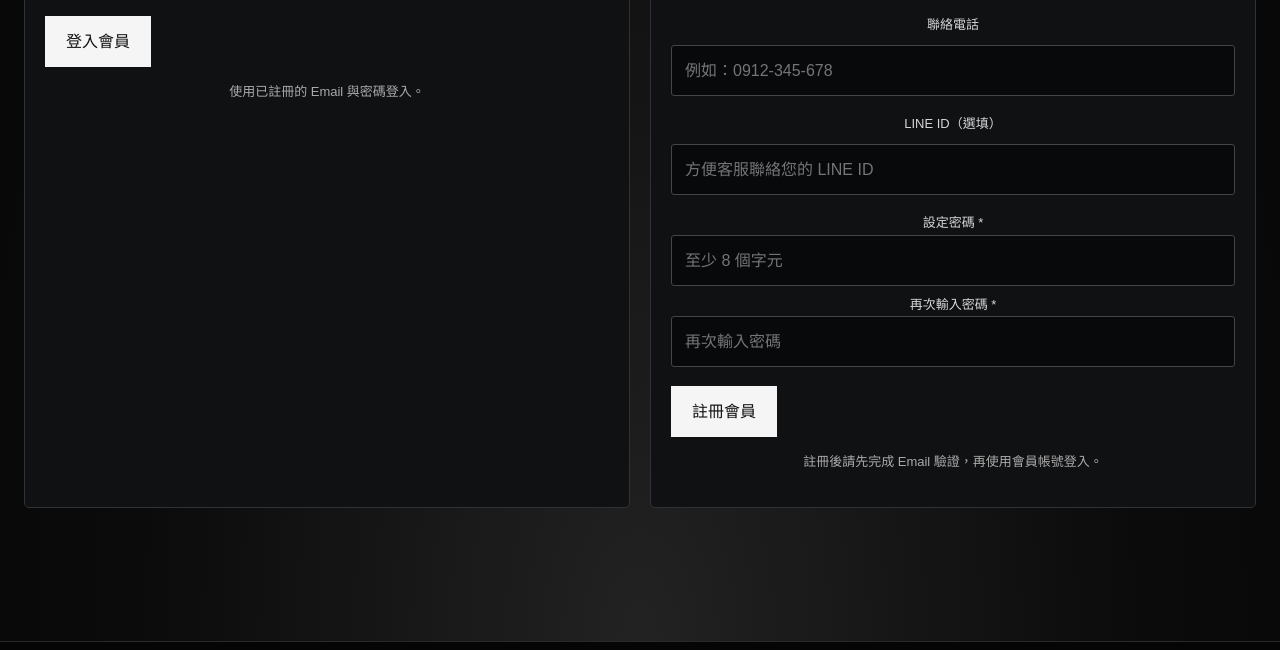
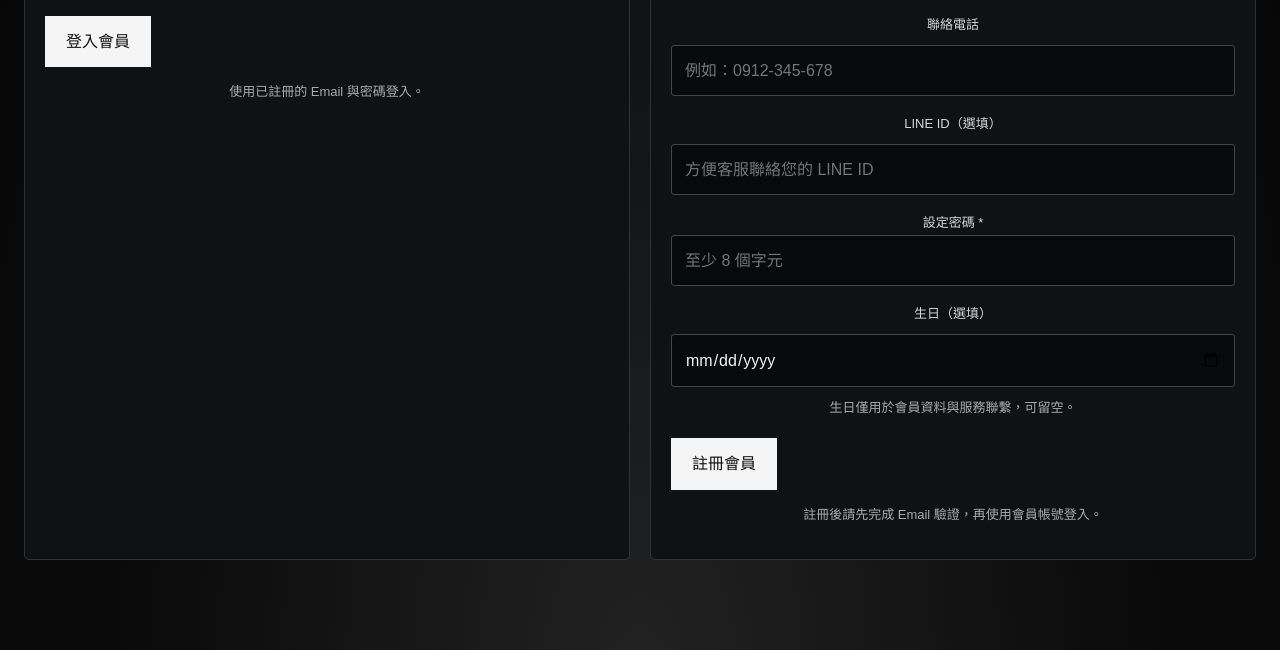
Before and after one commit to ccwll0530-book15/sanshi-film-website, a plain HTML site: page index.html in a window 1280 px wide. Shown: the part 7631-8281 px from the top of the page. Drawn offline with nearby package versions, Linux system fonts and the light colour scheme; no server answers.

Commit message:
修正會員中心註冊登入畫面顯示

```diff
--- a/index.html
+++ b/index.html
@@ -886,6 +886,11 @@
   <h2>三氏影視會員中心</h2>
   <p>註冊會員後，可使用同一個帳號查看自己的客製化商品訂單、報價及後續服務紀錄。</p>
 
+  <div id="member-admin-notice" class="member-card" hidden aria-live="polite">
+    <h3>目前登入的是管理員帳號</h3>
+    <p>會員登入與註冊表單仍會顯示。為保護管理員工作階段，管理員登入時不能直接提交一般會員登入／註冊；請使用未登入管理員的瀏覽器或無痕視窗進行顧客測試。</p>
+  </div>
+
   <div id="member-auth-panel">
     <div class="member-center-grid">
       <article class="member-card">
@@ -913,10 +918,11 @@
           <input id="member-line-id" type="text" maxlength="100" placeholder="方便客服聯絡您的 LINE ID">
           <div id="member-register-password-fields">
             <label for="member-register-password">設定密碼 *</label>
-            <input id="member-register-password" type="password" minlength="8" autocomplete="new-password" placeholder="至少 8 個字元">
-            <label for="member-register-password-confirm">再次輸入密碼 *</label>
-            <input id="member-register-password-confirm" type="password" minlength="8" autocomplete="new-password" placeholder="再次輸入密碼">
+            <input id="member-register-password" type="password" minlength="8" autocomplete="new-password" required placeholder="至少 8 個字元">
           </div>
+          <label for="member-birth-date">生日（選填）</label>
+          <input id="member-birth-date" type="date" autocomplete="bday" aria-describedby="member-birth-date-hint">
+          <small id="member-birth-date-hint" class="member-help">生日僅用於會員資料與服務聯繫，可留空。</small>
           <button id="member-register-submit" type="submit">註冊會員</button>
         </form>
         <p class="member-help" id="member-register-hint">註冊後請先完成 Email 驗證，再使用會員帳號登入。</p>
@@ -939,6 +945,8 @@
       <input id="member-profile-phone" type="tel" maxlength="40">
       <label for="member-profile-line">LINE ID（選填）</label>
       <input id="member-profile-line" type="text" maxlength="100">
+      <label for="member-profile-birth-date">生日（選填）</label>
+      <input id="member-profile-birth-date" type="date" autocomplete="bday">
       <button type="submit">儲存會員資料</button>
       <p id="member-profile-message" aria-live="polite"></p>
     </form>
```
